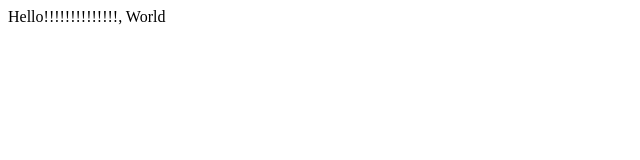
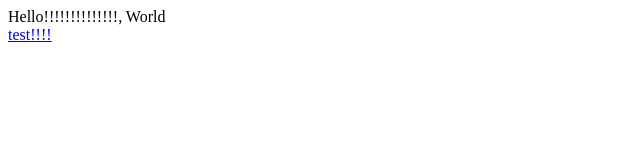
Before and after one commit to marutyan76/codedeploy01maruya, a plain HTML site: page index.html in a window 1280 px wide. Shown: the full height of the page, 0-640 px from the left. Drawn offline with Linux system fonts and the light colour scheme.

Commit message:
4st commit

```diff
--- a/index.html
+++ b/index.html
@@ -1 +1,2 @@
 <div>Hello!!!!!!!!!!!!!!, World</div>
+<a href="ore.html">test!!!!</a>
```
Also changed, not shown: ore.html (added, +1 -0 lines).
